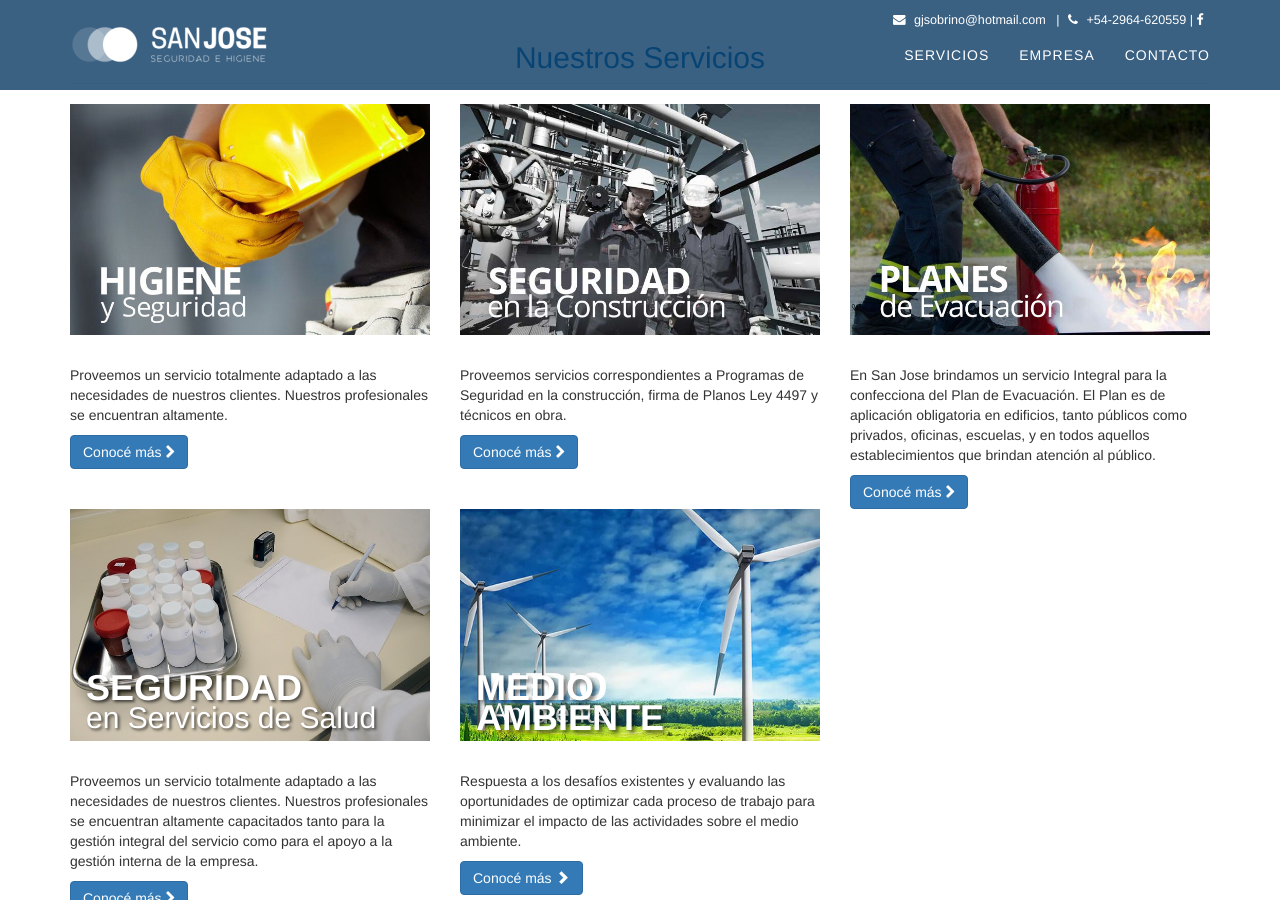
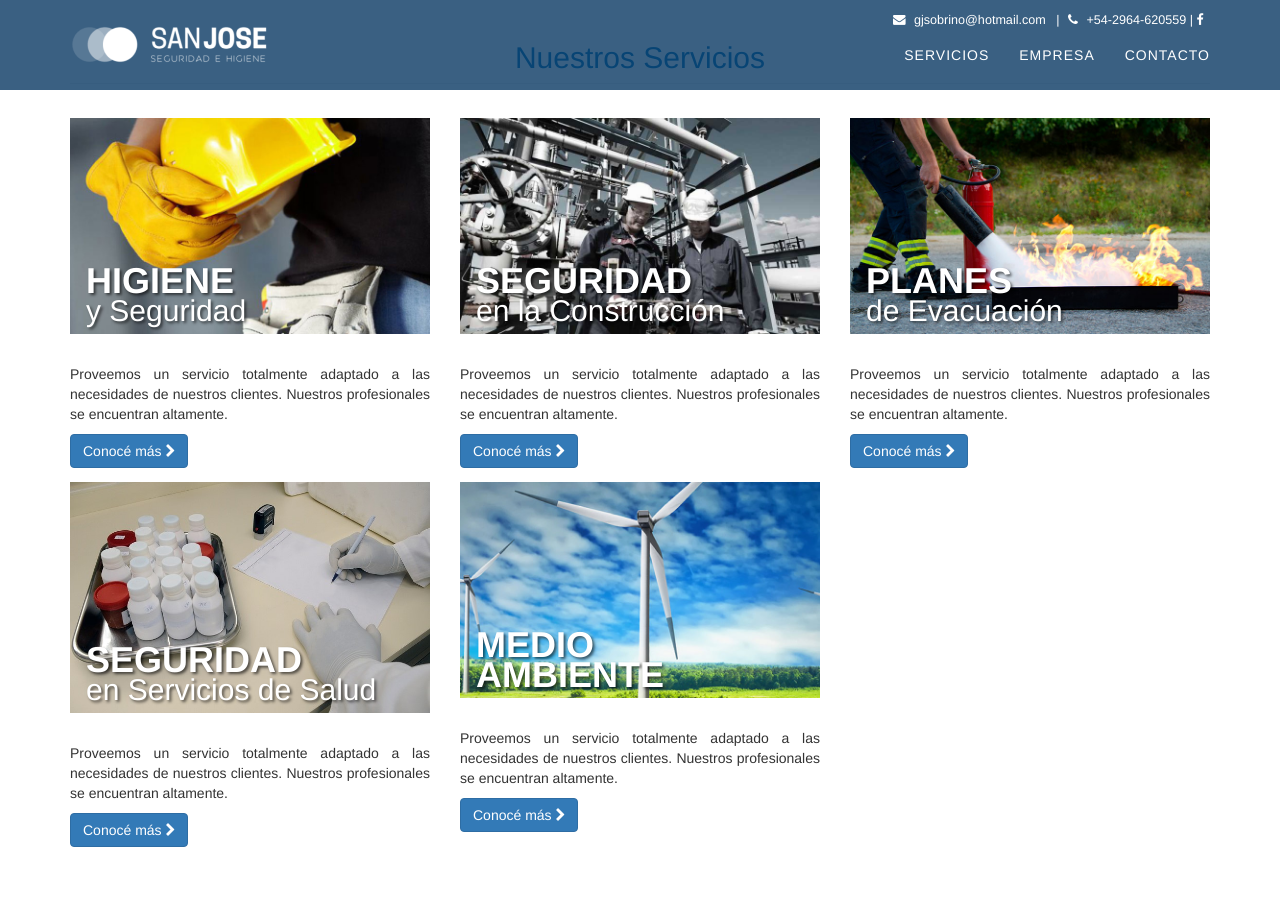
Before and after one commit to somosliana/seguridadhigienetdf.com, a Jekyll site: the page built from index.html, in a window 1280 px wide and 900 px high, scrolled down 681 px. Built offline with Jekyll 4.4.1, drawn with Linux system fonts in a browser that asks for light colours; nearby versions of some CDN libraries.

Commit message:
Refactor _include/index/servicios.html

```diff
--- /dev/null
+++ b/_includes/index/servicio.html
@@ -0,0 +1,25 @@
+<div class="col-md-4 col-sm-6" style="margin-top: 1em">
+    <a href="{{ include.href }}">
+      <div style="position: relative; text-align: left; color: white;">
+        <img
+          class="img-responsive img-portfolio img-hover"
+          src="{{ include.img }}"
+          alt=""
+        />
+        <div style="position: absolute; bottom: 8px; left: 16px; text-shadow: 2px 2px 3px rgba(0,0,0,0.6);">
+          <h1 style="margin-top: 0px; margin-bottom: 0px; line-height: 30px; font-weight: 900;">{{ include.h1 }}</h1>
+          <h2 style="margin-top: 0px; margin-bottom: 0px; line-height: 30px; font-weight: 500;">{{ include.h2 }}</h2>
+        </div>
+      </div>
+    </a>
+
+    <p style="text-align: justify;">
+        {{ include.p }}
+    </p>
+
+    <a
+      href="{{ include.href }}"
+      class="btn btn-primary btn-primary btn-marginbottom"
+      >Conocé más <i class="fa fa-chevron-right" aria-hidden="true"></i>
+    </a>
+  </div>
--- a/_includes/index/servicios.html
+++ b/_includes/index/servicios.html
@@ -1,118 +1,52 @@
-<!-- Portfolio Section -->
 <div class="row" id="servicios">
   <div class="col-lg-12">
     <h2 class="page-header text-center" style="color:#0374ba;">
       Nuestros Servicios
     </h2>
   </div>
-  <div class="col-md-4 col-sm-6">
-    <a href="higiene-y-seguridad.html"
-      ><img
-        class="img-responsive img-portfolio img-hover"
-        src="images/higiene-y-seguridad.jpg"
-        alt=""
-    /></a>
-
-    <p>
-      Proveemos un servicio totalmente adaptado a las necesidades de nuestros
-      clientes. Nuestros profesionales se encuentran altamente.
-    </p>
-
-    <a
-      href="higiene-y-seguridad.html"
-      class="btn btn-primary btn-primary btn-marginbottom"
-      >Conocé más <i class="fa fa-chevron-right" aria-hidden="true"></i>
-    </a>
-  </div>
-  <div class="col-md-4 col-sm-6">
-    <a href="seguridad-en-la-construccion.html"
-      ><img
-        class="img-responsive img-portfolio img-hover"
-        src="images/seguridad-en-la-construccion.jpg"
-        alt=""
-    /></a>
-
-    <p>
-      Proveemos servicios correspondientes a Programas de Seguridad en la
-      construcción, firma de Planos Ley 4497 y técnicos en obra.
-    </p>
-    <a
-      href="seguridad-en-la-construccion.html"
-      class="btn btn-primary btn-primary btn-marginbottom"
-      >Conocé más <span class="fa fa-chevron-right"></span
-    ></a>
-  </div>
-  <div class="col-md-4 col-sm-6">
-    <a href="planes-de-evacuacion.html"
-      ><img
-        class="img-responsive img-portfolio img-hover"
-        src="images/planes-de-evacuacion.jpg"
-        alt=""
-    /></a>
-
-    <p>
-      En San Jose brindamos un servicio Integral para la confecciona del Plan de
-      Evacuación. El Plan es de aplicación obligatoria en edificios, tanto
-      públicos como privados, oficinas, escuelas, y en todos aquellos
-      establecimientos que brindan atención al público.
-    </p>
-    <a
-      href="planes-de-evacuacion.html"
-      class="btn btn-primary btn-primary btn-marginbottom"
-      >Conocé más <span class="fa fa-chevron-right"></span
-    ></a>
-  </div>
-  <div class="col-md-4 col-sm-6">
-    <a href="seguridad-para-servicios-de-salud.html">
-      <div style="position: relative; text-align: left; color: white;">
-        <img
-          class="img-responsive img-portfolio img-hover"
-          src="images/seguridad-para-servicios-de-salud.jpg"
-          alt=""
-        />
-        <div style="position: absolute; bottom: 8px; left: 16px; text-shadow: 2px 2px 3px rgba(0,0,0,0.6);">
-          <h1 style="margin-top: 0px; margin-bottom: 0px; line-height: 30px; font-weight: 900;">SEGURIDAD</h1>
-          <h2 style="margin-top: 0px; margin-bottom: 0px; line-height: 30px; font-weight: 500;">en Servicios de Salud</h2>
-        </div>
-      </div>
-    </a>
-
-    <p>
-      Proveemos un servicio totalmente adaptado a las necesidades de nuestros
-      clientes. Nuestros profesionales se encuentran altamente capacitados tanto
-      para la gestión integral del servicio como para el apoyo a la gestión
-      interna de la empresa.
-    </p>
-
-    <a
-      href="seguridad-para-servicios-de-salud.html"
-      class="btn btn-primary btn-primary btn-marginbottom"
-      >Conocé más <i class="fa fa-chevron-right" aria-hidden="true"></i>
-    </a>
-  </div>
-  <div class="col-md-4 col-sm-6">
-    <a href="medio-ambiente.html">
-      <div style="position: relative; text-align: left; color: white;">
-        <img
-          class="img-responsive img-portfolio img-hover"
-          src="images/medio-ambiente.jpg"
-          alt=""
-        />
-        <div style="position: absolute; bottom: 8px; left: 16px; text-shadow: 3px 3px 4px rgba(0,0,0,0.6);">
-          <h1 style="margin-top: 0px; margin-bottom: 0px; line-height: 30px; font-weight: 900;">MEDIO<br>AMBIENTE</h1>
-          <h2 style="margin-top: 0px; margin-bottom: 0px; line-height: 30px; font-weight: 500;"></h2>
-        </div>
-      </div>
-    </a>
-    <p>
-      Respuesta a los desafíos existentes y evaluando las oportunidades de
-      optimizar cada proceso de trabajo para minimizar el impacto de las
-      actividades sobre el medio ambiente.
-    </p>
-    <a
-      href="medio-ambiente.html"
-      class="btn btn-primary btn-primary btn-marginbottom"
-      >Conocé más <span class="glyphicon glyphicon-chevron-right"></span
-    ></a>
-  </div>
+  {% include index/servicio.html
+    h1="HIGIENE"
+    h2="y Seguridad"
+    href="higiene-y-seguridad.html"
+    img="images/higiene-y-seguridad-big.jpg"
+    p="Proveemos un servicio totalmente
+      adaptado a las necesidades de nuestros clientes. Nuestros profesionales se
+      encuentran altamente."
+  %}
+  {% include index/servicio.html
+    h1="SEGURIDAD"
+    h2="en la Construcción"
+    href="seguridad-en-la-construccion.html"
+    img="images/seguridad-en-la-construccion-big.jpg"
+    p="Proveemos un servicio totalmente
+      adaptado a las necesidades de nuestros clientes. Nuestros profesionales se
+      encuentran altamente."
+  %}
+  {% include index/servicio.html
+    h1="PLANES"
+    h2="de Evacuación"
+    href="planes-de-evacuacion.html"
+    img="images/planes-de-evacuacion-big.jpg"
+    p="Proveemos un servicio totalmente
+      adaptado a las necesidades de nuestros clientes. Nuestros profesionales se
+      encuentran altamente."
+  %}
+  {% include index/servicio.html
+    h1="SEGURIDAD"
+    h2="en Servicios de Salud"
+    href="seguridad-para-servicios-de-salud.html"
+    img="images/seguridad-para-servicios-de-salud-big.jpg"
+    p="Proveemos un servicio totalmente
+      adaptado a las necesidades de nuestros clientes. Nuestros profesionales se
+      encuentran altamente."
+  %}
+  {% include index/servicio.html
+    h1="MEDIO<br>AMBIENTE"
+    h2=""
+    href="medio-ambiente.html"
+    img="images/medio-ambiente-big.jpg"
+    p="Proveemos un servicio totalmente
+      adaptado a las necesidades de nuestros clientes. Nuestros profesionales se
+      encuentran altamente."
+  %}
 </div>
```
